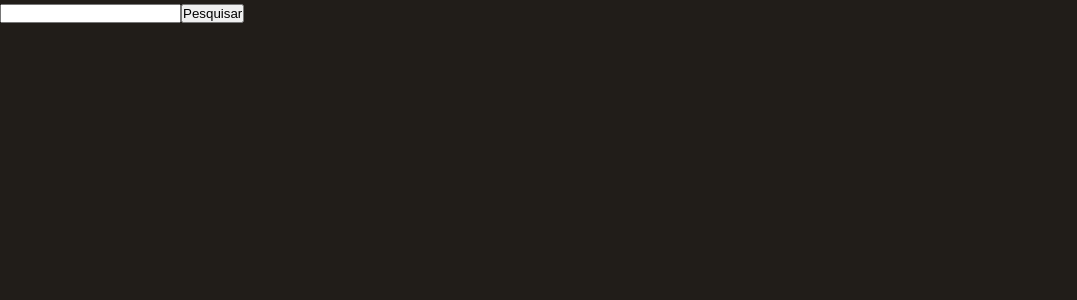
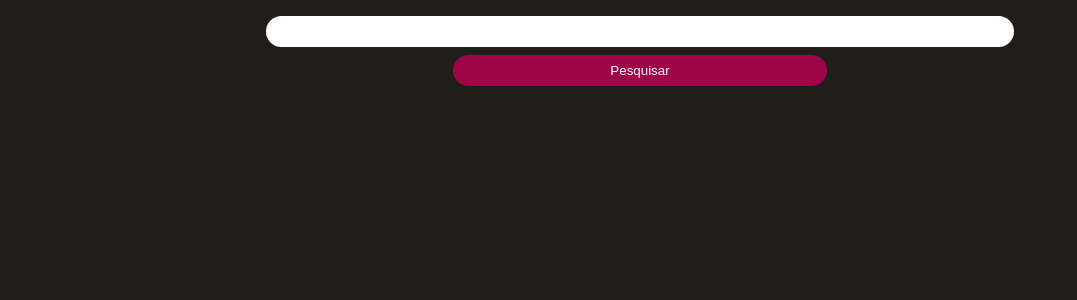
Before and after one commit to TomDevBr/backend_desafio_k, a React (Vite) app in the folder frontend/: page / in a window 1280 px wide. Shown: the top 300 px of the page, without its empty margins (0-1077 px from the left). Built offline with nearby package versions, Linux system fonts and the light colour scheme.

Commit message:
create style for input and button

```diff
--- a/frontend/src/App.module.css
+++ b/frontend/src/App.module.css
@@ -0,0 +1,65 @@
+.container{
+    width: 100%;
+    height: 100vh;
+    display: flex;
+    flex-direction: column;
+
+    padding: var(--spacing-medium);
+    align-items: center;
+
+    .inputSearch{
+        width: 80%;
+        margin-bottom: var(--spacing-small);
+        padding: var(--spacing-small);
+
+        border-radius: 2rem;
+        border: 0;
+        outline: none;
+        color: var(--text-color);
+        text-align: center;
+
+
+
+    }
+
+    .buttonSearch{
+        width: 50%;
+        padding: var(--spacing-small);
+
+        border-radius: 1rem;
+        border: none;
+        background: var(--purple-medium-color);
+        color: var(--secondary-text-color);
+    }
+}
+
+
+@media (min-width: 481px) {
+    .container {
+        .inputSearch{
+            width: 60%;
+        }
+
+        .buttonSearch{
+            width: 30%;
+        }
+    }
+}
+
+
+@media (min-width: 769px) {
+    .container {
+        .inputSearch{}
+
+        .buttonSearch{}
+    }
+}
+
+
+@media (min-width: 1025px) {
+    .container {
+        .inputSearch{}
+
+        .buttonSearch{}
+    }
+}
--- a/frontend/src/App.tsx
+++ b/frontend/src/App.tsx
@@ -27,8 +27,9 @@ function App() {
           type="text"
           value={inputValue}
           onChange={handleChange}
+          className={styles.inputSearch}
         />
-        <button type="button" onClick={handleClick}>Pesquisar</button>
+        <button className={styles.buttonSearch} type="button" onClick={handleClick}>Pesquisar</button>
         <UserProfile searchedUser={search} />
         <UserRepositories searchedUser={search} />
 
--- a/frontend/src/global.css
+++ b/frontend/src/global.css
@@ -1,6 +1,7 @@
 :root {
     --title-color: #99db49;
     --text-color: #069e8c;
+    --secondary-text-color: #ffff;
     --background-color: #211d19;
     --gray-medium-color: #575048;
     --purple-medium-color: #9e064a;
@@ -8,7 +9,6 @@
     --font-primary: 'Roboto', sans-serif;
     --font-secondary: 'Open Sans', sans-serif;
 
-    --border-radius: .25rem;
     --spacing-small: .5rem;
     --spacing-medium: 1rem;
     --spacing-large: 1.5rem;
@@ -23,7 +23,7 @@
 }
 
 
-body {
+html, body {
 
     background-color: var(--background-color);
     color: var(--title-color);
```
